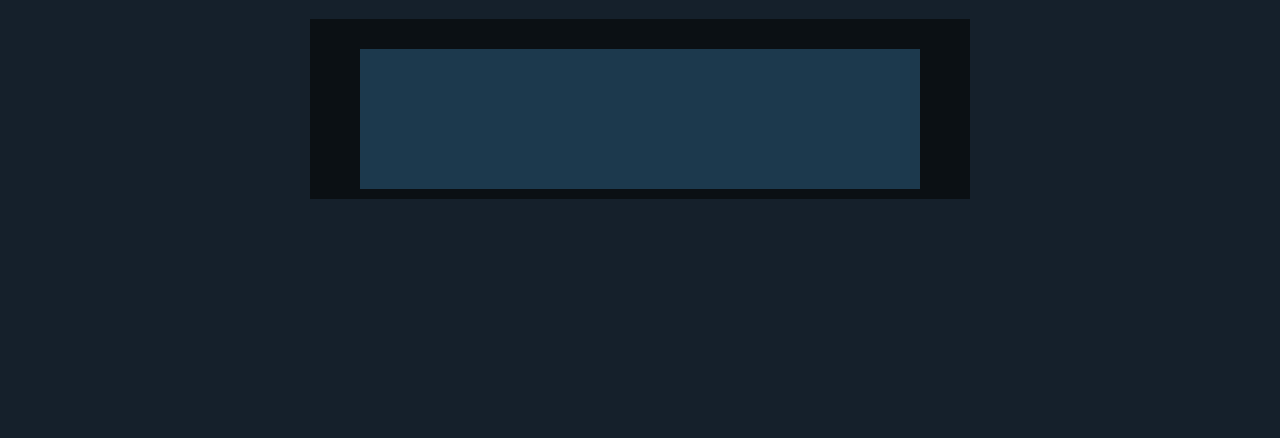
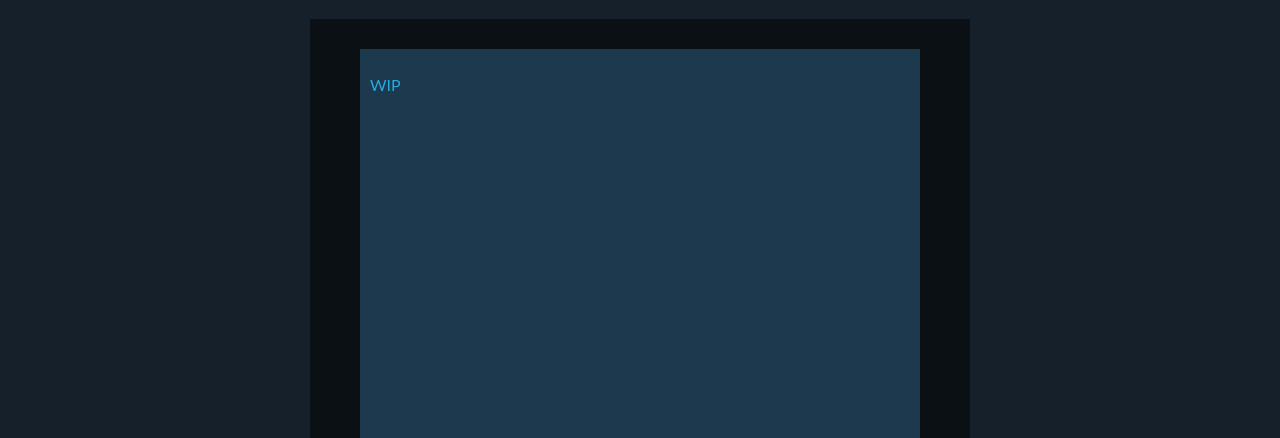
Before and after one commit to Duskitten/duskitty.github.io, a plain HTML site: page about.html in a window 1280 px wide. Shown: the part 362-800 px from the top of the page. Drawn offline with Linux system fonts and the light colour scheme.

Commit message:
WIP Stuff

```diff
--- a/about.html
+++ b/about.html
@@ -35,8 +35,9 @@
 	</div>
 	<div class="PageBackpane">
   <p align="center" style="margin-top: 30px">
-	<div class="gamedescBox">
+	<div class="aboutdescBox">
 		<div class="InnergamedescBox">
+			<p class="gamedesc">WIP</p>
 		</div>
 	</div>
 </div>
--- a/css/Twitter_Theme.css
+++ b/css/Twitter_Theme.css
@@ -16,7 +16,9 @@ image-rendering: optimizeSpeed;
     image-rendering: optimize-contrast;
     image-rendering: pixelated;
     -ms-interpolation-mode: nearest-neighbor;
-  background-color: var(--PrimaryBody)}
+  height: 1227px;
+  background-color: var(--PrimaryBody)
+}
 
 div.Banner{
   background: var(--BannerColor);
@@ -114,7 +116,7 @@ div.PageBackpane{
   overflow: visible;
   margin-left: calc(50% - 330px);
   width:660px;
-  height:calc(100% - 210px);
+  height:800px;
   background-color: var(--SecondaryInset);
 }
 
@@ -130,11 +132,24 @@ a.gamedesc{
   color:var(--TextMain);
 }
 
+p.gamedesc{
+  padding: 50px -30px;
+  color:var(--TextMain);
+}
+
 div.gamedescBox{
   margin: 10px 50px;
   height: 140px;
   background-color: var(--SecondaryHeader);
 }
+
+
+div.aboutdescBox{
+  margin: 10px 50px;
+  height: 735px;
+  background-color: var(--SecondaryHeader);
+}
+
 div.InnergamedescBox{
   display: inline-block;
   margin: 10px 10px;
```
Also changed, not shown: art.html (+1 -0 lines), games.html (+1 -0 lines).
